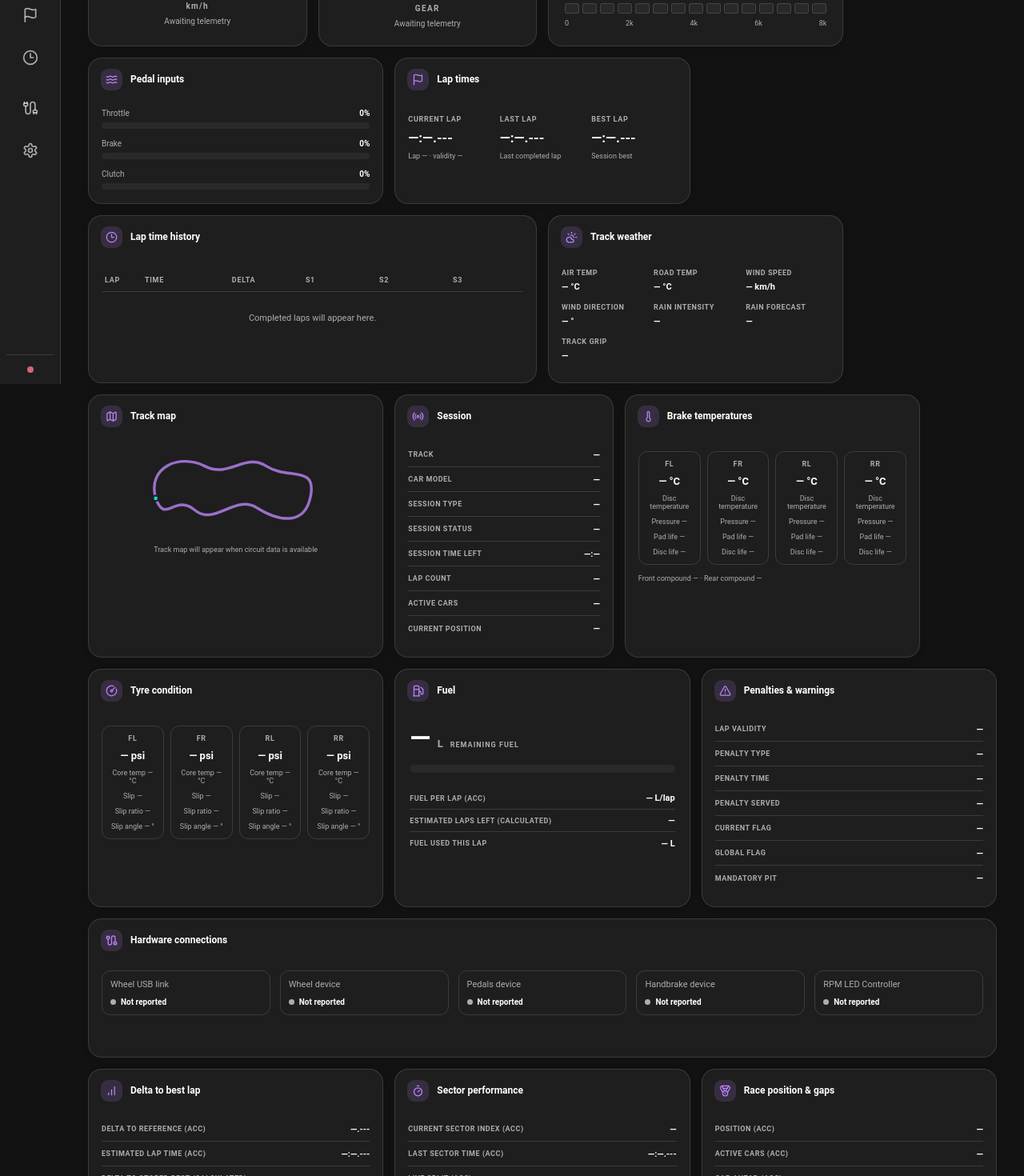
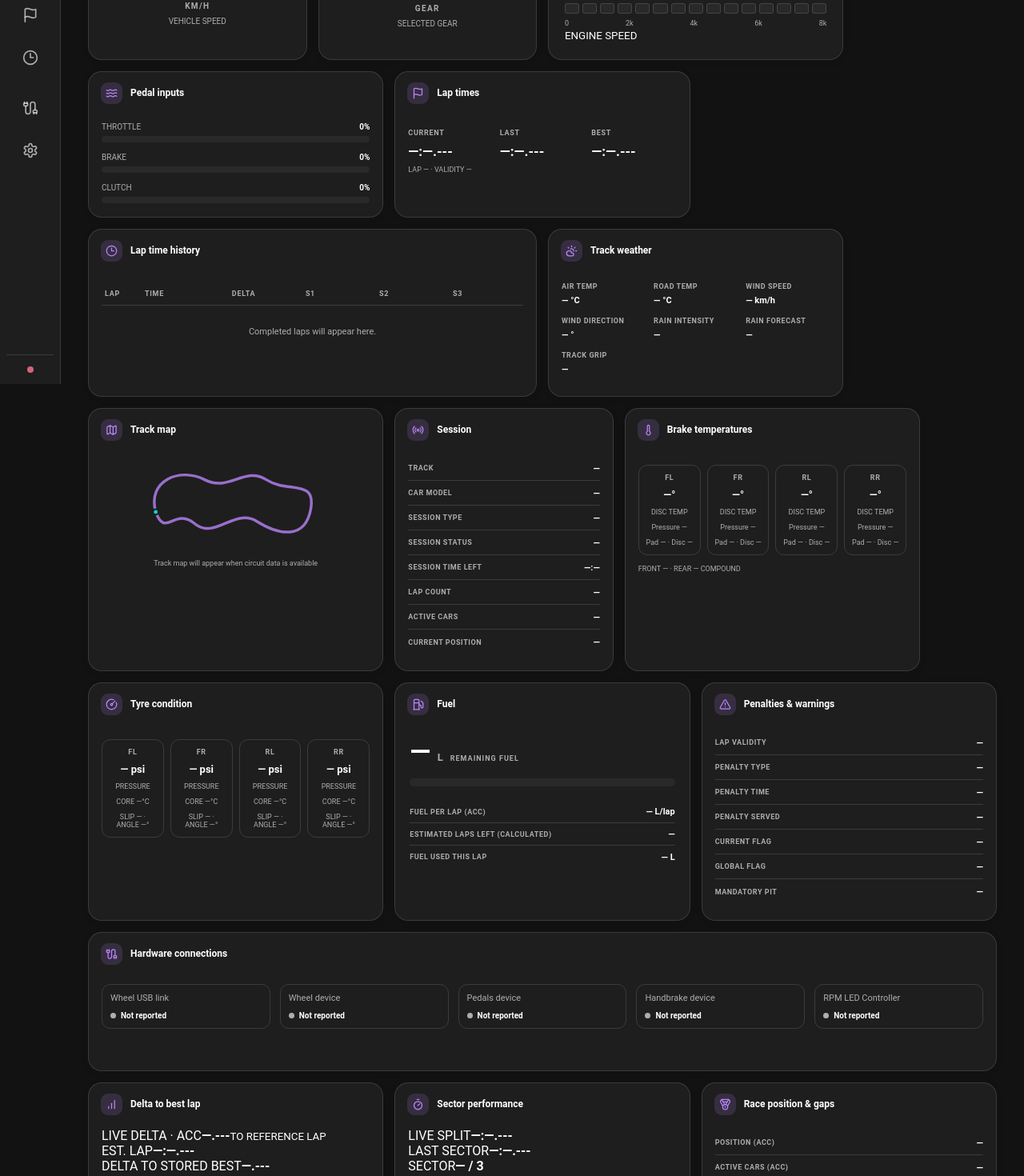
Before and after one commit to AbhilashHalappa/iRacing_and_ACC_SimLink, a React (Vite) app in the folder frontend/: page / in a window 1280 px wide. Shown: the part 320-1790 px from the top of the page at 80% size. Built offline with nearby package versions, Linux system fonts and the light colour scheme.

Commit message:
ui(overview): prioritize glanceable driving telemetry

```diff
--- a/frontend/src/App.tsx
+++ b/frontend/src/App.tsx
@@ -87,22 +87,22 @@ function Meter({ label, value, tone = "purple" }: { label: string; value: number
 }
 function TileContent({ id }: { id: TileId }) {
   switch (id) {
-    case "speed": return <div className="hero-value"><strong>—</strong><span>km/h</span><small>Awaiting telemetry</small></div>;
-    case "gear": return <div className="hero-value gear-value"><strong>N</strong><span>GEAR</span><small>Awaiting telemetry</small></div>;
-    case "rpm": return <div className="rpm-content"><div className="rpm-number">— <small>RPM</small></div><div className="rpm-leds">{Array.from({ length: 15 }, (_, i) => <i key={i} />)}</div><div className="rpm-scale"><span>0</span><span>2k</span><span>4k</span><span>6k</span><span>8k</span></div></div>;
-    case "pedals": return <div className="stacked-meters"><Meter label="Throttle" value={0} /><Meter label="Brake" value={0} tone="red" /><Meter label="Clutch" value={0} tone="teal" /></div>;
-    case "laps": return <div className="lap-metrics"><div><span>CURRENT LAP</span><b>—:—.---</b><small>Lap — · validity —</small></div><div><span>LAST LAP</span><b>—:—.---</b><small>Last completed lap</small></div><div><span>BEST LAP</span><b>—:—.---</b><small>Session best</small></div></div>;
+    case "speed": return <div className="hero-value glance-hero"><strong>—</strong><span>KM/H</span><small>VEHICLE SPEED</small></div>;
+    case "gear": return <div className="hero-value gear-value glance-hero"><strong>N</strong><span>GEAR</span><small>SELECTED GEAR</small></div>;
+    case "rpm": return <div className="rpm-content glance-rpm"><div className="rpm-number">— <small>RPM</small></div><div className="rpm-leds">{Array.from({ length: 15 }, (_, i) => <i key={i} />)}</div><div className="rpm-scale"><span>0</span><span>2k</span><span>4k</span><span>6k</span><span>8k</span></div><small className="glance-hint">ENGINE SPEED</small></div>;
+    case "pedals": return <div className="stacked-meters glance-pedals"><Meter label="THROTTLE" value={0} /><Meter label="BRAKE" value={0} tone="red" /><Meter label="CLUTCH" value={0} tone="teal" /></div>;
+    case "laps": return <div className="lap-metrics glance-laps"><div className="lap-primary"><span>CURRENT</span><b>—:—.---</b><small>LAP — · VALIDITY —</small></div><div><span>LAST</span><b>—:—.---</b></div><div><span>BEST</span><b>—:—.---</b></div></div>;
     case "lap_history": return <div className="history-table"><div className="history-head"><span>LAP</span><span>TIME</span><span>DELTA</span><span>S1</span><span>S2</span><span>S3</span></div><div className="history-empty">Completed laps will appear here.</div></div>;
     case "weather": return <div className="field-grid">{[["AIR TEMP","— °C"],["ROAD TEMP","— °C"],["WIND SPEED","— km/h"],["WIND DIRECTION","— °"],["RAIN INTENSITY","—"],["RAIN FORECAST","—"],["TRACK GRIP","—"]].map(([a,b]) => <div key={a}><span>{a}</span><b>{b}</b></div>)}</div>;
     case "map": return <div className="map-placeholder"><svg viewBox="0 0 360 180" role="img" aria-label="Track map placeholder"><path d="M36 105 C20 48 80 24 124 47 S196 22 235 47 S325 45 315 100 S258 147 218 122 S142 156 106 126 S53 153 36 105Z" /><circle cx="36" cy="105" r="5" /></svg><span>Track map will appear when circuit data is available</span></div>;
     case "session": return <div className="field-rows">{[["TRACK","—"],["CAR MODEL","—"],["SESSION TYPE","—"],["SESSION STATUS","—"],["SESSION TIME LEFT","—:—"],["LAP COUNT","—"],["ACTIVE CARS","—"],["CURRENT POSITION","—"]].map(([a,b]) => <div key={a}><span>{a}</span><b>{b}</b></div>)}</div>;
-    case "brakes": return <div className="corner-grid extended-corners">{["FL","FR","RL","RR"].map((c) => <div key={c}><span>{c}</span><b>— °C</b><small>Disc temperature</small><small>Pressure —</small><small>Pad life —</small><small>Disc life —</small></div>)}<p>Front compound — · Rear compound —</p></div>;
-    case "tyres": return <div className="corner-grid extended-corners">{["FL","FR","RL","RR"].map((c) => <div key={c}><span>{c}</span><b>— psi</b><small>Core temp — °C</small><small>Slip —</small><small>Slip ratio —</small><small>Slip angle — °</small></div>)}</div>;
+    case "brakes": return <div className="corner-grid extended-corners glance-corners">{["FL","FR","RL","RR"].map((c) => <div key={c}><span>{c}</span><b>—°</b><small>DISC TEMP</small><small>Pressure —</small><small>Pad — · Disc —</small></div>)}<p>FRONT — · REAR — COMPOUND</p></div>;
+    case "tyres": return <div className="corner-grid extended-corners glance-corners glance-tyres">{["FL","FR","RL","RR"].map((c) => <div key={c}><span>{c}</span><b>— psi</b><small>PRESSURE</small><small>CORE —°C</small><small>SLIP — · ANGLE —°</small></div>)}</div>;
     case "fuel": return <div className="fuel-content"><div className="fuel-main"><b>— <small>L</small></b><span>REMAINING FUEL</span></div><div className="fuel-track"><i /></div><div className="field-rows compact"><div><span>FUEL PER LAP (ACC)</span><b>— L/lap</b></div><div><span>ESTIMATED LAPS LEFT (CALCULATED)</span><b>—</b></div><div><span>FUEL USED THIS LAP</span><b>— L</b></div></div></div>;
     case "warnings": return <div className="field-rows">{[["LAP VALIDITY","—"],["PENALTY TYPE","—"],["PENALTY TIME","—"],["PENALTY SERVED","—"],["CURRENT FLAG","—"],["GLOBAL FLAG","—"],["MANDATORY PIT","—"]].map(([a,b]) => <div key={a}><span>{a}</span><b>{b}</b></div>)}</div>;
     case "hardware": return <div className="hardware-list">{["Wheel USB link","Wheel device","Pedals device","Handbrake device","RPM LED Controller"].map((d) => <div key={d}><span>{d}</span><b><i />Not reported</b></div>)}</div>;
-    case "delta": return <div className="field-rows"><div><span>DELTA TO REFERENCE (ACC)</span><b>—.---</b></div><div><span>ESTIMATED LAP TIME (ACC)</span><b>—:—.---</b></div><div><span>DELTA TO STORED BEST (CALCULATED)</span><b>—.---</b></div><div><span>REFERENCE LAP</span><b>Best lap —</b></div></div>;
-    case "sectors": return <div className="field-rows"><div><span>CURRENT SECTOR INDEX (ACC)</span><b>—</b></div><div><span>LAST SECTOR TIME (ACC)</span><b>—:—.---</b></div><div><span>LIVE SPLIT (ACC)</span><b>—:—.---</b></div><div><span>SECTOR 1 / 2 / 3</span><b>— / — / —</b></div><div><span>BEST SECTORS (CAPTURED)</span><b>— / — / —</b></div><div><span>DELTA TO BEST SECTORS (CALC)</span><b>— / — / —</b></div></div>;
+    case "delta": return <div className="glance-delta"><div className="glance-delta-primary"><span>LIVE DELTA · ACC</span><strong>—.---</strong><small>TO REFERENCE LAP</small></div><div className="glance-inline-stats"><div><span>EST. LAP</span><b>—:—.---</b></div><div><span>DELTA TO STORED BEST</span><b>—.---</b></div></div><small className="glance-footnote">Reference: best lap —</small></div>;
+    case "sectors": return <div className="glance-sector"><div className="glance-inline-stats"><div><span>LIVE SPLIT</span><b>—:—.---</b></div><div><span>LAST SECTOR</span><b>—:—.---</b></div><div><span>SECTOR</span><b>— / 3</b></div></div><div className="sector-strip">{["S1","S2","S3"].map(s=><div key={s}><span>{s}</span><b>—.---</b><small>Δ —.---</small></div>)}</div><small className="glance-footnote">Captured best sectors · delta calculated</small></div>;
     case "position": return <div className="field-rows"><div><span>POSITION (ACC)</span><b>—</b></div><div><span>ACTIVE CARS (ACC)</span><b>—</b></div><div><span>GAP AHEAD (ACC)</span><b>—</b></div><div><span>GAP BEHIND (ACC)</span><b>—</b></div></div>;
     case "electronics": return <div className="field-rows"><div><span>TRACTION CONTROL LEVEL (ACC)</span><b>—</b></div><div><span>TC CUT LEVEL (ACC)</span><b>—</b></div><div><span>ABS LEVEL (ACC)</span><b>—</b></div><div><span>ENGINE MAP (ACC)</span><b>—</b></div><div><span>BRAKE BIAS (ACC)</span><b>— %</b></div><div><span>TC INTERVENTION ACTIVE (ACC)</span><b>—</b></div><div><span>ABS INTERVENTION ACTIVE (ACC)</span><b>—</b></div><div><span>PIT LIMITER (ACC)</span><b>—</b></div><div><span>AUTO SHIFTER (ACC)</span><b>—</b></div><div><span>IGNITION / STARTER (ACC)</span><b>— / —</b></div><div><span>ENGINE RUNNING (ACC)</span><b>—</b></div><div><span>DRS STATE (IF SUPPORTED)</span><b>—</b></div></div>;
     case "pit_stint": return <div className="field-rows"><div><span>IN PIT (ACC)</span><b>—</b></div><div><span>IN PIT LANE (ACC)</span><b>—</b></div><div><span>MANDATORY PIT DONE (ACC)</span><b>—</b></div><div><span>PIT WINDOW START / END (STATIC)</span><b>— / —</b></div><div><span>DRIVER STINT TIME (ACC)</span><b>—:—</b></div><div><span>LAST PIT DURATION (CALCULATED)</span><b>—:—</b></div><div><span>TIME IN CURRENT PIT (CALCULATED)</span><b>—:—</b></div></div>;
```
